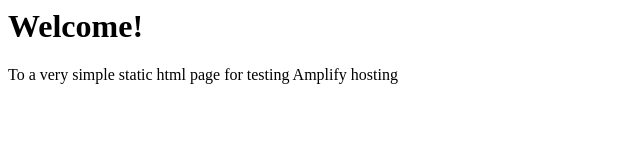
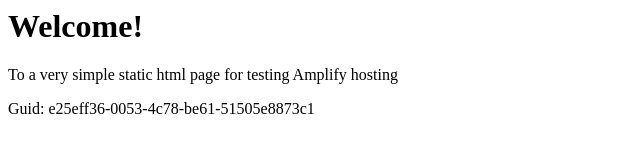
Before and after one commit to aws-aemilia-sfo/Github-PR-Commit-Integration-Test-DoNotTouch-GithubWebhookPreviewCanaryTest-v1-prod-us-west-1, a website: page src/index.html in a window 1280 px wide. Shown: the whole page, without its empty margins (0-640 px from the left). Drawn offline with Linux system fonts and the light colour scheme.

Commit message:
commit from integ tests

```diff
--- a/src/index.html
+++ b/src/index.html
@@ -1,3 +1,5 @@
+
+
 <html lang="en">
 
 <head>
@@ -10,6 +12,6 @@
 <body>
     <h1>Welcome!</h1>
     <p>To a very simple static html page for testing Amplify hosting</p>
-</body>
+    <p>Guid: e25eff36-0053-4c78-be61-51505e8873c1</p></body>
 
 </html>
```
